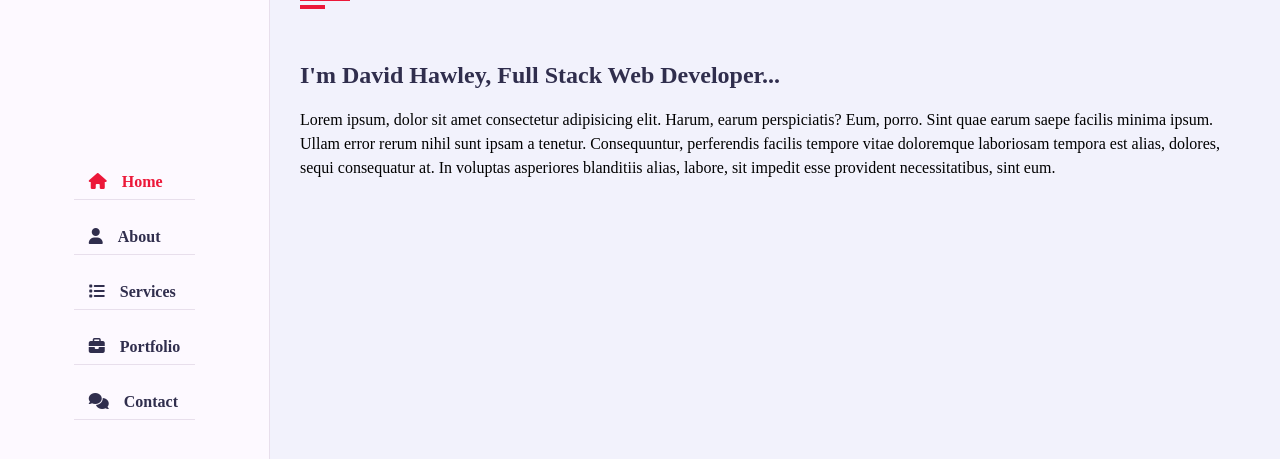
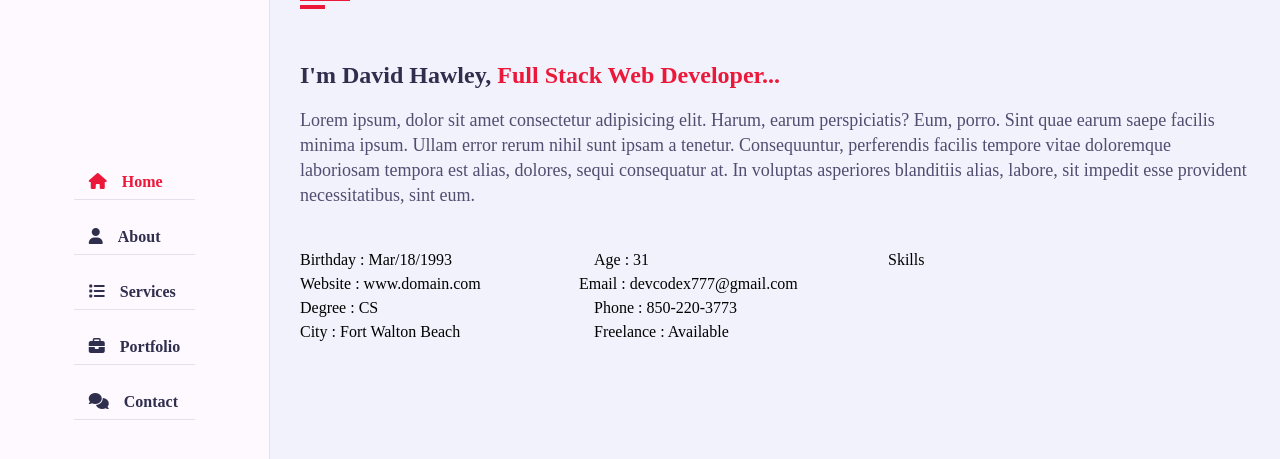
Before and after one commit to DevCodeX1/portfolio-2, a plain HTML site: page index.html in a window 1280 px wide. Shown: the part 123-582 px from the top of the page. Drawn offline with Linux system fonts and the light colour scheme; a web font is replaced by a local one.

Commit message:
"added a lot more styling will finish the rest tomorrow"

```diff
--- a/css/style.css
+++ b/css/style.css
@@ -342,3 +342,30 @@ h3.my-profession {
   font-weight: 700;
   color: var(--text-black-900);
 }
+
+.about .about-content .about-text h3 span{
+  color: var(--skin-color);
+}
+
+.about .about-content .about-text p{
+  font-size: 18px;
+  line-height: 25px;
+  color: var(--text-black-700);
+}
+
+.about .about-content .personal-info{
+  flex: 0 0 60%;
+  max-width: 60%;
+  margin-top: 40px;
+}
+
+.about .about-content .personal-info .info-item{
+  flex: 0 0 50%;
+  max-width: 50%;
+}
+
+.about .about-content .skills{
+  flex: 0 0 40%;
+  max-width: 40%;
+  margin-top: 40px;
+}
--- a/index.html
+++ b/index.html
@@ -97,6 +97,37 @@
                     </p>
                   </div>
                 </div>
+                <div class="row">
+                  <div class="personal-info padd-15">
+                    <div class="row">
+                      <div class="info-item padd-15">
+                        <p>Birthday : <span>Mar/18/1993</span></p>
+                      </div>
+                      <div class="info-item padd-15">
+                        <p>Age : <span>31</span></p>
+                      </div>
+                      <div class="info-item padd-15">
+                        <p>Website : <span>www.domain.com</span></p>
+                      </div>
+                      <div class="info-item padd-10">
+                        <p>Email : <span>devcodex777@gmail.com</span></p>
+                      </div>
+                      <div class="info-item padd-15">
+                        <p>Degree : <span>CS</span></p>
+                      </div>
+                      <div class="info-item padd-15">
+                        <p>Phone : <span>850-220-3773</span></p>
+                      </div>
+                      <div class="info-item padd-15">
+                        <p>City : <span>Fort Walton Beach</span></p>
+                      </div>
+                      <div class="info-item padd-15">
+                        <p>Freelance : <span>Available</span></p>
+                      </div>
+                    </div>
+                  </div>
+                  <div class="skills padd-15">Skills</div>
+                </div>
               </div>
             </div>
           </div>
```
